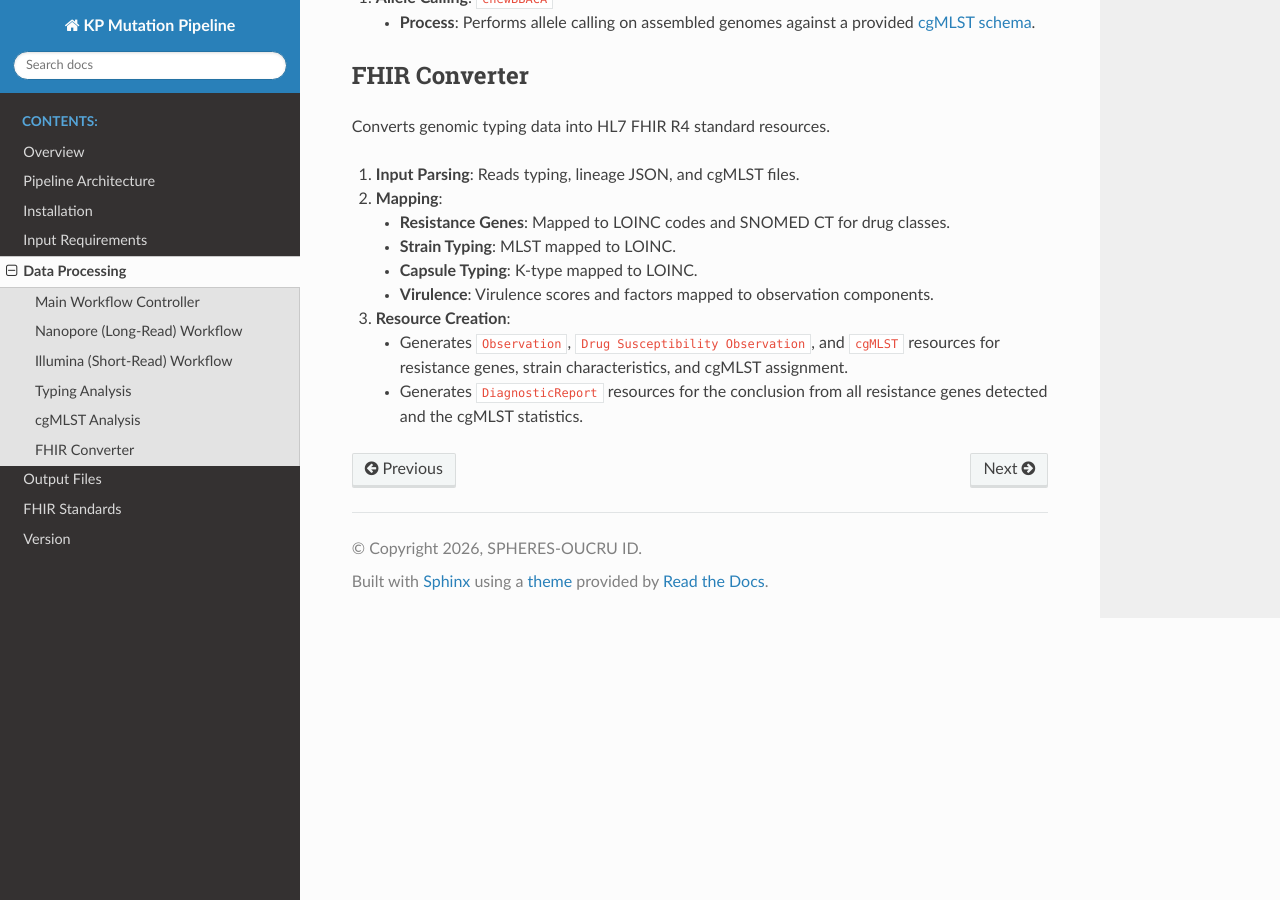
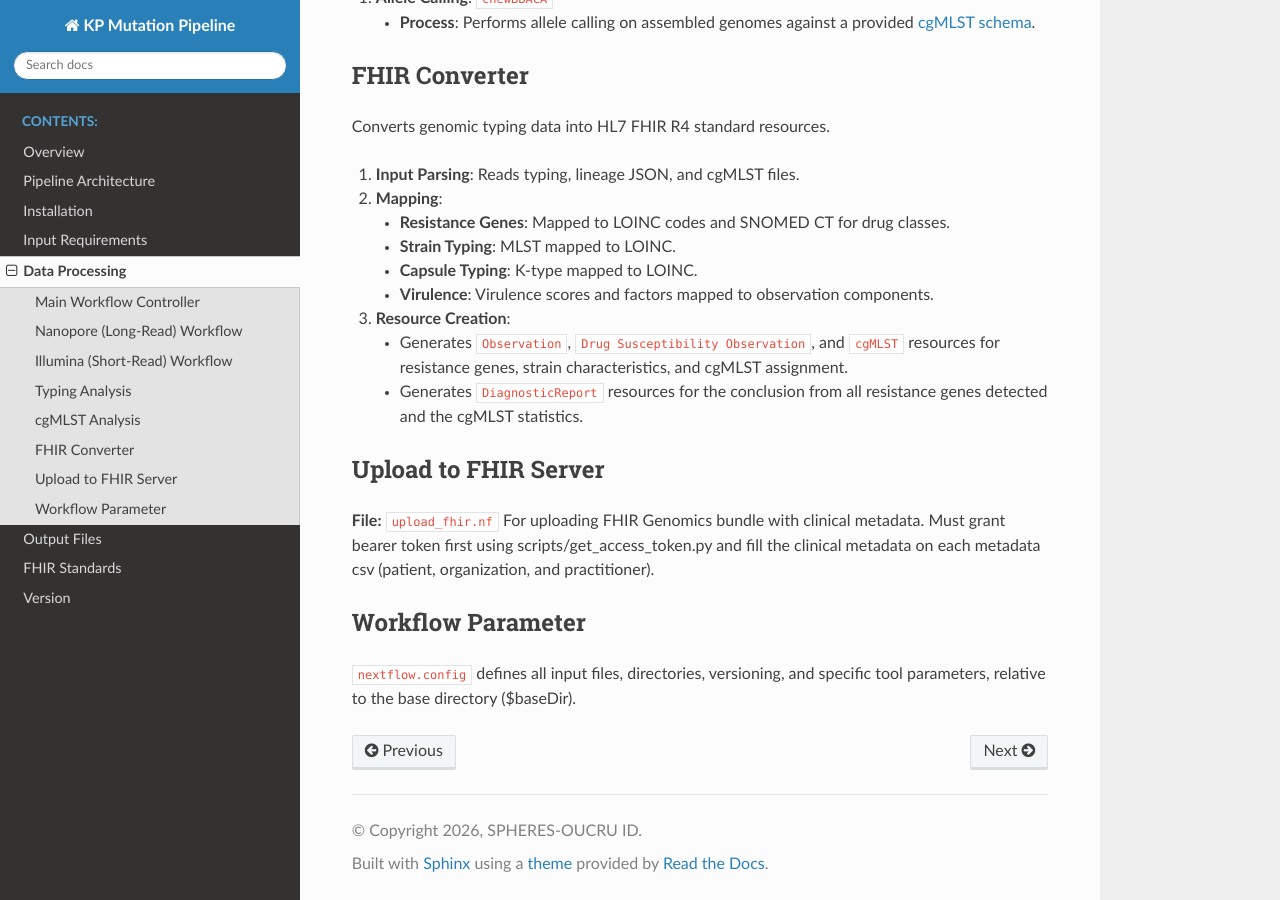
Before and after one commit to robind1/KP-pipeline-docs, a Sphinx documentation site: the page built from docs/source/components.md, in a window 1280 px wide and 900 px high, scrolled down 1573 px. Built offline with Sphinx 7.4.7 and the Read the Docs theme 3.1.0, drawn with Linux system fonts in a browser that asks for light colours.

Commit message:
Update components.md

```diff
--- a/docs/source/components.md
+++ b/docs/source/components.md
@@ -62,3 +62,10 @@
 3.  **Resource Creation**:
     *   Generates `Observation`, `Drug Susceptibility Observation`, and `cgMLST` resources for resistance genes, strain characteristics, and cgMLST assignment.
     *   Generates `DiagnosticReport` resources for the conclusion from all resistance genes detected and the cgMLST statistics.
+
+## Upload to FHIR Server
+**File:** `upload_fhir.nf`
+For uploading FHIR Genomics bundle with clinical metadata. Must grant bearer token first using scripts/get_access_token.py and fill the clinical metadata on each metadata csv (patient, organization, and practitioner).
+
+## Workflow Parameter
+`nextflow.config` defines all input files, directories, versioning, and specific tool parameters, relative to the base directory ($baseDir).
```
